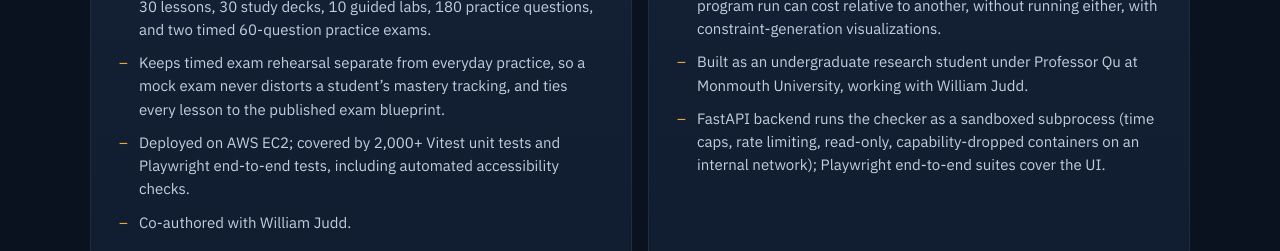
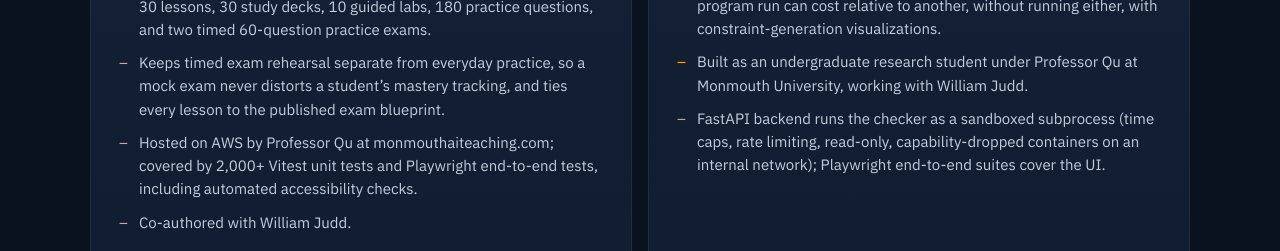
Before and after one commit to dan-jdiala/dan-jdiala.github.io, a React (Vite) app: page / in a window 1280 px wide. Shown: the part 2080-2331 px from the top of the page. Built offline with nearby package versions, Linux system fonts and the light colour scheme.

Commit message:
Credit Professor Qu for hosting the CCA study web app
The study web app is hosted on AWS by Professor Qu at monmouthaiteaching.com,
matching how the GArel Playground entry credits relationalreasoning.com.

```diff
--- a/src/data/site.ts
+++ b/src/data/site.ts
@@ -128,7 +128,7 @@ export const systems: SystemProject[] = [
     facts: [
       "Covers Anthropic's Claude Certified Architect – Foundations exam: 30 lessons, 30 study decks, 10 guided labs, 180 practice questions, and two timed 60-question practice exams.",
       'Keeps timed exam rehearsal separate from everyday practice, so a mock exam never distorts a student’s mastery tracking, and ties every lesson to the published exam blueprint.',
-      'Deployed on AWS EC2; covered by 2,000+ Vitest unit tests and Playwright end-to-end tests, including automated accessibility checks.',
+      'Hosted on AWS by Professor Qu at monmouthaiteaching.com; covered by 2,000+ Vitest unit tests and Playwright end-to-end tests, including automated accessibility checks.',
       'Co-authored with William Judd.',
     ],
     links: [{ label: 'Open live site', href: 'https://monmouthaiteaching.com/ccarf' }],
```
